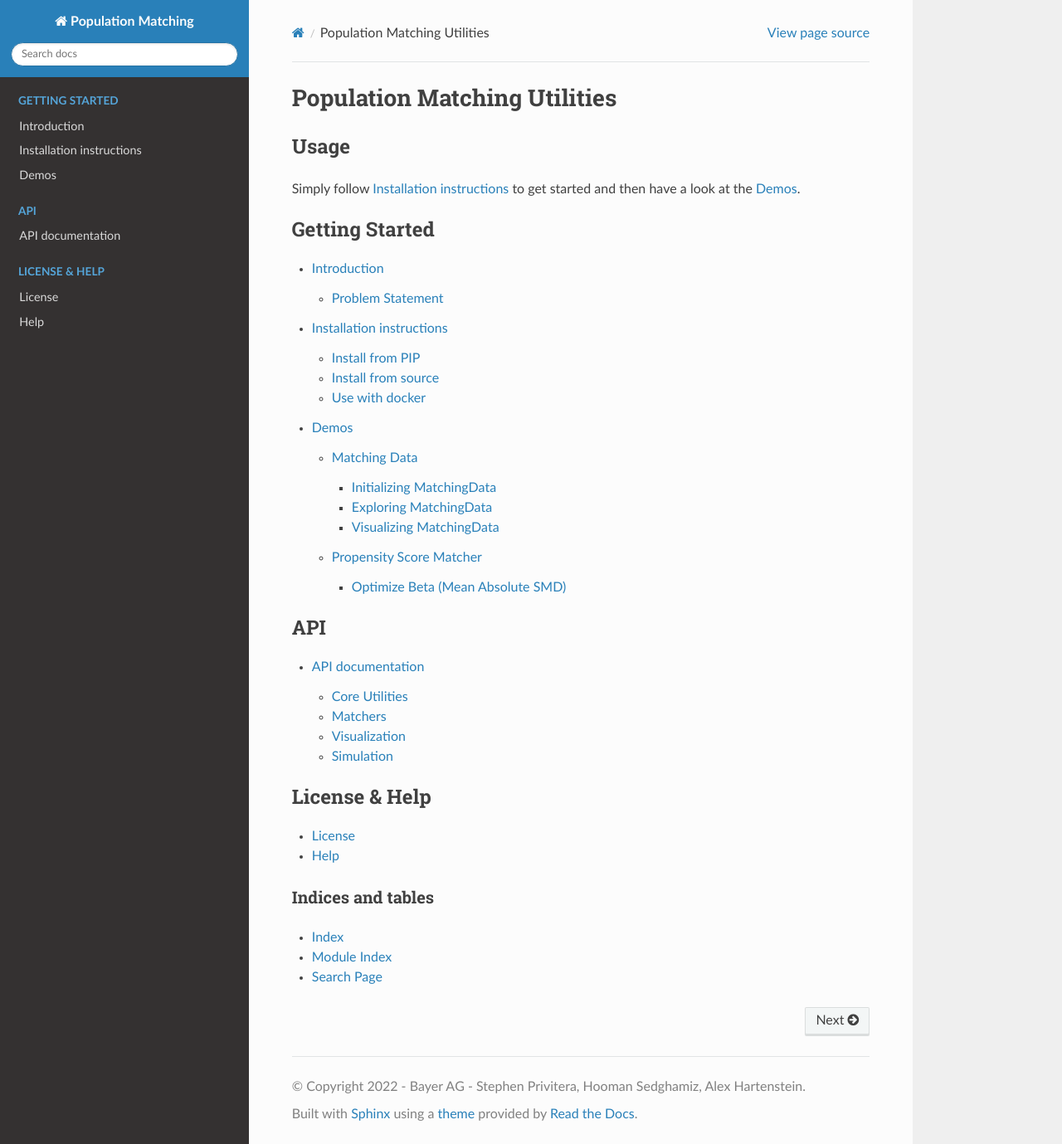
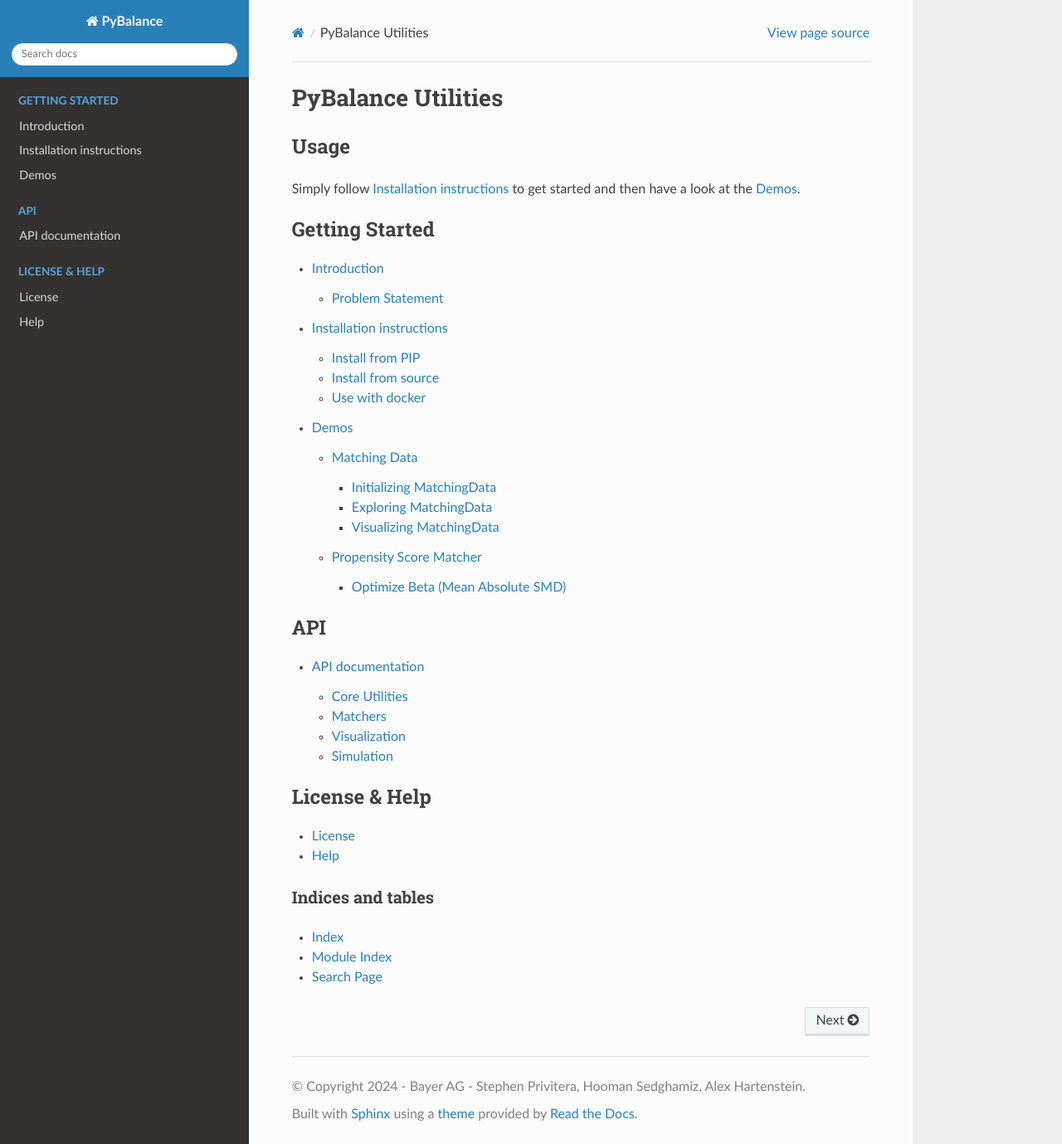
Before and after one commit to Bayer-Group/pybalance, a Sphinx documentation site: the page built from sphinx/index.rst, in a window 1280 px wide and 1379 px high. Shown: the whole window at 83% size. Built offline with Sphinx 7.4.7 and the Read the Docs theme 2.0.0, drawn with Linux system fonts in a browser that asks for light colours; pages that are not in the unit, such as notebooks, are missing from menus.

Commit message:
update project name

```diff
--- a/sphinx/conf.py
+++ b/sphinx/conf.py
@@ -21,9 +21,9 @@ DOCS_DIR = os.path.split(__file__)[0]
 
 # -- Project information -----------------------------------------------------
 
-project = "Population Matching"
+project = "PyBalance"
 author = "Stephen Privitera, Hooman Sedghamiz, Alex Hartenstein"
-copyright = f"2022 - Bayer AG - {author}"
+copyright = f"2024 - Bayer AG - {author}"
 
 # The full version, including alpha/beta/rc tags
 release = "0.0.1"
--- a/sphinx/index.rst
+++ b/sphinx/index.rst
@@ -1,5 +1,5 @@
 **************************
-Population Matching Utilities
+PyBalance Utilities
 **************************
 
 Usage
```
